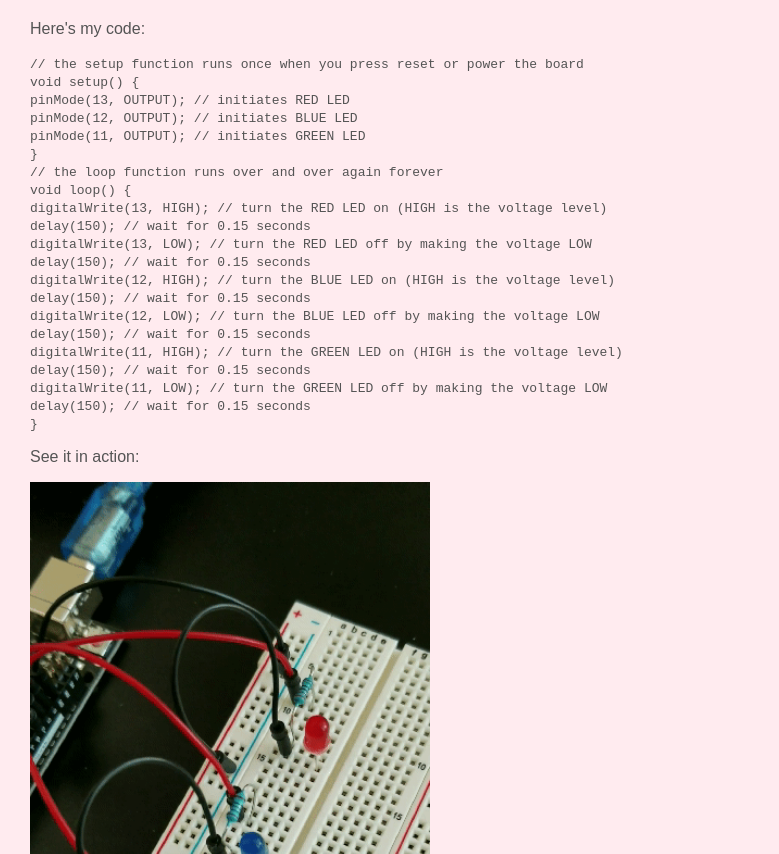
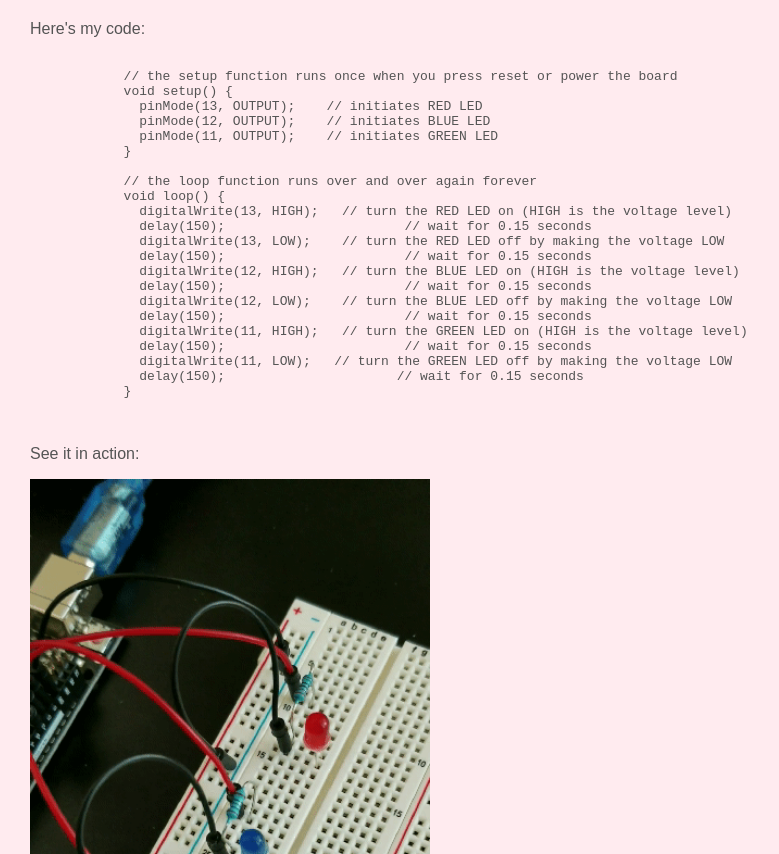
Before and after one commit to lyndan17/lyndan17.github.io, a plain HTML site: page assignment1.html in a window 1280 px wide. Shown: the part 1059-1913 px from the top of the page, without its empty margins (0-779 px from the left). Drawn offline with Linux system fonts and the light colour scheme.

Commit message:
code edit

```diff
--- a/assignment1.html
+++ b/assignment1.html
@@ -35,30 +35,32 @@
             <p>
             Here's my code:
             </p>
+            <pre>
             <code>
             // the setup function runs once when you press reset or power the board
-            <br>void setup() {
-            <br>  pinMode(13, OUTPUT);    // initiates RED LED
-            <br>  pinMode(12, OUTPUT);    // initiates BLUE LED
-            <br>  pinMode(11, OUTPUT);    // initiates GREEN LED
-            <br>}
+            void setup() {
+              pinMode(13, OUTPUT);    // initiates RED LED
+              pinMode(12, OUTPUT);    // initiates BLUE LED
+              pinMode(11, OUTPUT);    // initiates GREEN LED
+            }
 
-            <br>// the loop function runs over and over again forever
-            <br>void loop() {
-            <br>  digitalWrite(13, HIGH);   // turn the RED LED on (HIGH is the voltage level)
-            <br>  delay(150);                       // wait for 0.15 seconds
-            <br>  digitalWrite(13, LOW);    // turn the RED LED off by making the voltage LOW
-            <br>  delay(150);                       // wait for 0.15 seconds
-            <br>  digitalWrite(12, HIGH);   // turn the BLUE LED on (HIGH is the voltage level)
-            <br>  delay(150);                       // wait for 0.15 seconds
-            <br>  digitalWrite(12, LOW);    // turn the BLUE LED off by making the voltage LOW
-            <br>  delay(150);                       // wait for 0.15 seconds
-            <br>  digitalWrite(11, HIGH);   // turn the GREEN LED on (HIGH is the voltage level)
-            <br>  delay(150);                       // wait for 0.15 seconds
-            <br>  digitalWrite(11, LOW);   // turn the GREEN LED off by making the voltage LOW
-            <br>  delay(150);                      // wait for 0.15 seconds
-            <br>}
+            // the loop function runs over and over again forever
+            void loop() {
+              digitalWrite(13, HIGH);   // turn the RED LED on (HIGH is the voltage level)
+              delay(150);                       // wait for 0.15 seconds
+              digitalWrite(13, LOW);    // turn the RED LED off by making the voltage LOW
+              delay(150);                       // wait for 0.15 seconds
+              digitalWrite(12, HIGH);   // turn the BLUE LED on (HIGH is the voltage level)
+              delay(150);                       // wait for 0.15 seconds
+              digitalWrite(12, LOW);    // turn the BLUE LED off by making the voltage LOW
+              delay(150);                       // wait for 0.15 seconds
+              digitalWrite(11, HIGH);   // turn the GREEN LED on (HIGH is the voltage level)
+              delay(150);                       // wait for 0.15 seconds
+              digitalWrite(11, LOW);   // turn the GREEN LED off by making the voltage LOW
+              delay(150);                      // wait for 0.15 seconds
+            }
           </code>
+        </pre>
             <p>
             See it in action:
             </p>
```
